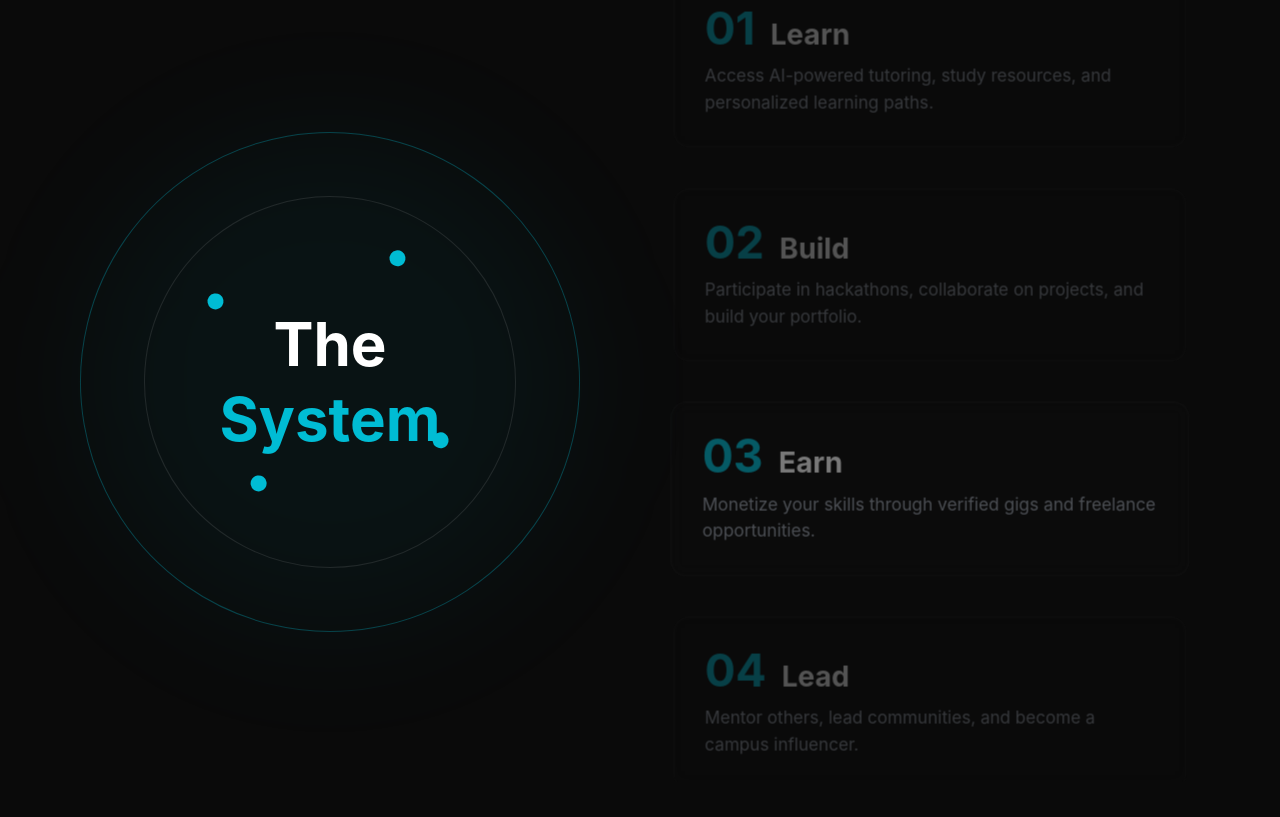
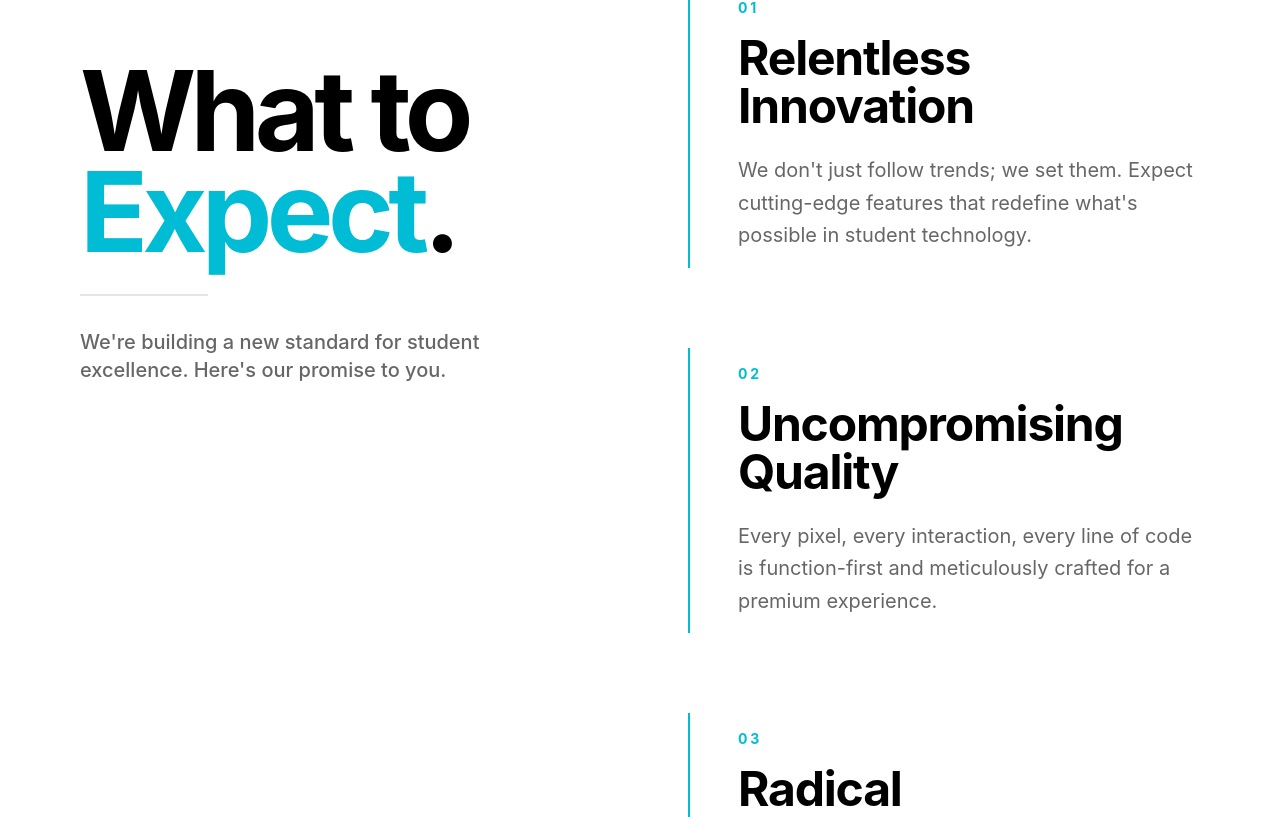
Before and after one commit to KlaerAI/klaerai, a Next.js app: page / in a window 1280 px wide. Shown: the part 3235-4052 px from the top of the page. Built offline with nearby package versions, Linux system fonts and the light colour scheme.

Commit message:
new page

```diff
--- /dev/null
+++ b/app/components/home/Expectations.tsx
@@ -0,0 +1,102 @@
+"use client";
+
+import React, {useRef} from "react";
+import {motion, useInView, useScroll, useTransform} from "framer-motion";
+
+const EXPECTATIONS = [
+  {
+    id: "01",
+    title: "Relentless Innovation",
+    desc: "We don't just follow trends; we set them. Expect cutting-edge features that redefine what's possible in student technology.",
+  },
+  {
+    id: "02",
+    title: "Uncompromising Quality",
+    desc: "Every pixel, every interaction, every line of code is function-first and meticulously crafted for a premium experience.",
+  },
+  {
+    id: "03",
+    title: "Radical Transparency",
+    desc: "No hidden agendas. We build with you, for you. Your growth is our only metric of success.",
+  },
+];
+
+export function Expectations() {
+  const containerRef = useRef<HTMLDivElement>(null);
+
+  return (
+    <section
+      id="expectations"
+      ref={containerRef}
+      className="relative bg-white text-black min-h-screen flex items-center py-20 lg:py-0"
+    >
+      <div className="max-w-[1440px] mx-auto px-6 md:px-12 lg:px-20 w-full h-full flex flex-col lg:flex-row items-start lg:items-center gap-12 lg:gap-24">
+        {/* Sticky Header Side */}
+        <div className="lg:w-1/2 lg:h-[60vh] flex flex-col justify-center lg:sticky lg:top-[20vh] self-start">
+          <motion.div
+            initial={{opacity: 0, x: -50}}
+            whileInView={{opacity: 1, x: 0}}
+            transition={{duration: 0.8, ease: "easeOut"}}
+            viewport={{once: true}}
+          >
+            <h2 className="text-[3rem] md:text-[5rem] lg:text-[7rem] font-bold leading-[0.9] tracking-tighter mb-8">
+              What to <br />
+              <span className="text-[var(--accent-cyan)]">Expect</span>.
+            </h2>
+            <div className="h-[2px] w-32 bg-black/10" />
+            <p className="mt-8 text-lg md:text-xl text-black/60 max-w-md font-medium">
+              We're building a new standard for student excellence. Here's our
+              promise to you.
+            </p>
+          </motion.div>
+        </div>
+
+        {/* Scrollable Content Side */}
+        <div className="lg:w-1/2 w-full flex flex-col gap-12 md:gap-20 pb-20 lg:pb-0">
+          {EXPECTATIONS.map((item, index) => (
+            <ExpectationItem key={index} item={item} index={index} />
+          ))}
+        </div>
+      </div>
+    </section>
+  );
+}
+
+function ExpectationItem({
+  item,
+  index,
+}: {
+  item: (typeof EXPECTATIONS)[0];
+  index: number;
+}) {
+  const ref = useRef<HTMLDivElement>(null);
+  const isInView = useInView(ref, {once: true, margin: "-10% 0px -10% 0px"});
+
+  return (
+    <motion.div
+      ref={ref}
+      initial={{opacity: 0, y: 50}}
+      animate={isInView ? {opacity: 1, y: 0} : {opacity: 0, y: 50}}
+      transition={{duration: 0.8, ease: [0.22, 1, 0.36, 1], delay: 0.1}}
+      className="group relative border-l-2 border-dashed border-black/10 pl-8 md:pl-12 py-4"
+    >
+      {/* Active Indicator Line on Hover/View */}
+      <motion.div
+        className="absolute left-[-2px] top-0 bottom-0 w-[2px] bg-[var(--accent-cyan)]"
+        initial={{scaleY: 0}}
+        animate={isInView ? {scaleY: 1} : {scaleY: 0}}
+        transition={{duration: 0.8, ease: "easeInOut"}}
+      />
+
+      <span className="block text-sm font-bold tracking-[0.2em] text-[var(--accent-cyan)] mb-4">
+        {item.id}
+      </span>
+      <h3 className="text-3xl md:text-5xl font-bold mb-6 text-black tracking-tight group-hover:text-[var(--accent-cyan)] transition-colors duration-300">
+        {item.title}
+      </h3>
+      <p className="text-black/60 text-lg md:text-xl leading-relaxed">
+        {item.desc}
+      </p>
+    </motion.div>
+  );
+}
--- a/app/components/layout/Header.tsx
+++ b/app/components/layout/Header.tsx
@@ -14,6 +14,7 @@ const NAV_ITEMS: NavItem[] = [
   {label: "Vision", id: "vision", href: "#vision"},
   {label: "Problem", id: "problem", href: "#problem"},
   {label: "Services", id: "services", href: "#services"},
+  {label: "Expectations", id: "expectations", href: "#expectations"},
   {label: "About", id: "about", href: "#about"},
 ];
 
@@ -29,7 +30,14 @@ export function Header() {
 
   // Scroll spy to detect which section is in view
   useEffect(() => {
-    const sections = ["vision", "problem", "services", "about", "founder"];
+    const sections = [
+      "vision",
+      "problem",
+      "services",
+      "expectations",
+      "about",
+      "founder",
+    ];
 
     const handleScroll = () => {
       const scrollPosition = window.scrollY + 200; // Offset for header height
--- a/app/page.tsx
+++ b/app/page.tsx
@@ -1,15 +1,16 @@
 "use client";
 
-import React, { useState } from "react";
+import React, {useState} from "react";
 import Loader from "./components/Loader";
-import { Header } from "./components/layout/Header";
-import { Hero } from "./components/home/Hero";
-import { Problem } from "./components/home/Problem";
-import { Marquee } from "./components/home/Marquee";
-import { Services } from "./components/home/Services";
-import { Flywheel } from "./components/home/Flywheel";
-import { Founder } from "./components/home/Founder";
-import { Footer } from "./components/layout/Footer";
+import {Header} from "./components/layout/Header";
+import {Hero} from "./components/home/Hero";
+import {Problem} from "./components/home/Problem";
+import {Marquee} from "./components/home/Marquee";
+import {Services} from "./components/home/Services";
+import {Expectations} from "./components/home/Expectations";
+import {Flywheel} from "./components/home/Flywheel";
+import {Founder} from "./components/home/Founder";
+import {Footer} from "./components/layout/Footer";
 
 export default function Home() {
   const [isLoaded, setIsLoaded] = useState(false);
@@ -26,6 +27,7 @@ export default function Home() {
           <Problem />
           <Marquee />
           <Services />
+          <Expectations />
           <Flywheel />
           <Founder />
         </main>
```
